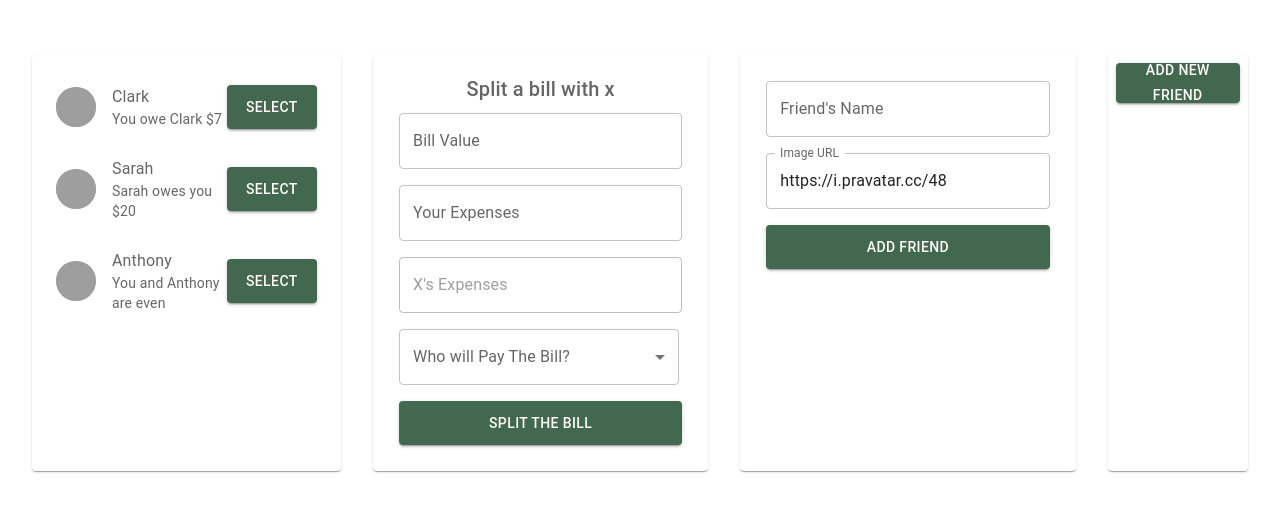
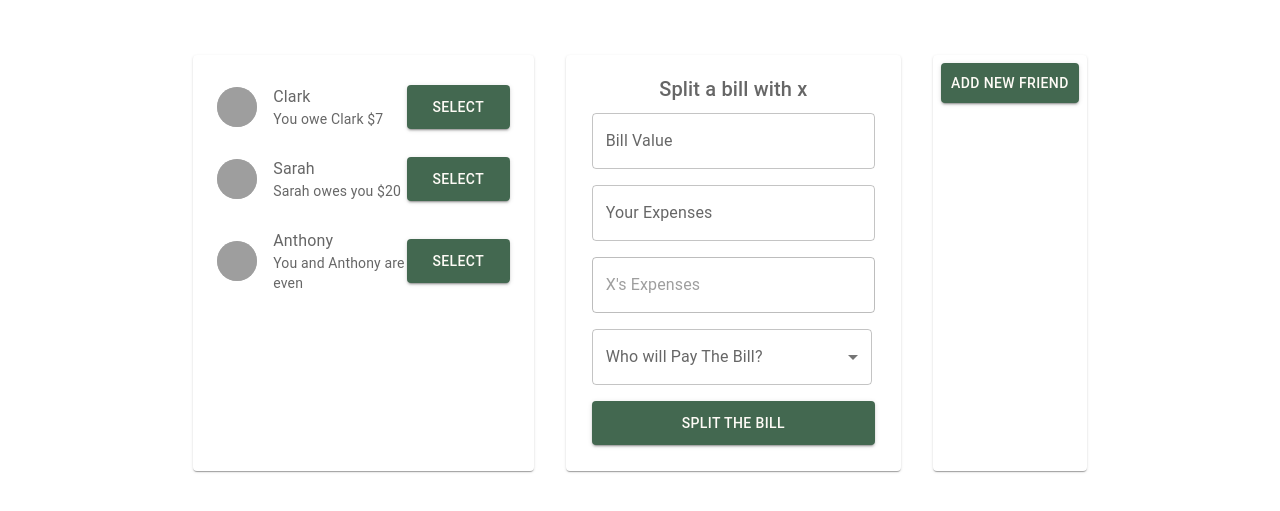
Before and after one commit to HughOwenPanopio/Bill-Calculator, a React (Vite) app: page / in a window 1280 px wide. Shown: the part 137-648 px from the top of the page. Built offline with nearby package versions, Linux system fonts and the light colour scheme; grey boxes are pictures that could not be loaded.

Commit message:
Created a function that will hide tha FormAddFriend when button is clicked

```diff
--- a/src/App.jsx
+++ b/src/App.jsx
@@ -18,9 +18,14 @@ const Item = styled(Paper)(({ theme }) => ({
 
 function App() {
   const [newFriend, setNewFriend] = useState(initialFriends)
+  const [showAddForm, setShowAddForm] = useState(false)
 
   function handleAddFriend(friend) {
     setNewFriend((newFriend) => [...newFriend, friend])
+  }
+
+  function handleShowAddForm() {
+    setShowAddForm((show) => !show)
   }
 
   return (
@@ -35,11 +40,15 @@ function App() {
         <Item>
           <FormSplitBill />
         </Item>
+        {showAddForm && (
+          <Item>
+            <FormAddFriend onAddFriend={handleAddFriend} />
+          </Item>
+        )}
         <Item>
-          <FormAddFriend onAddFriend={handleAddFriend} />
-        </Item>
-        <Item>
-          <SharedButton>Add New Friend</SharedButton>
+          <SharedButton onClick={handleShowAddForm}>
+            {showAddForm ? 'Close' : 'Add New Friend'}
+          </SharedButton>
         </Item>
       </Stack>
     </>
```
